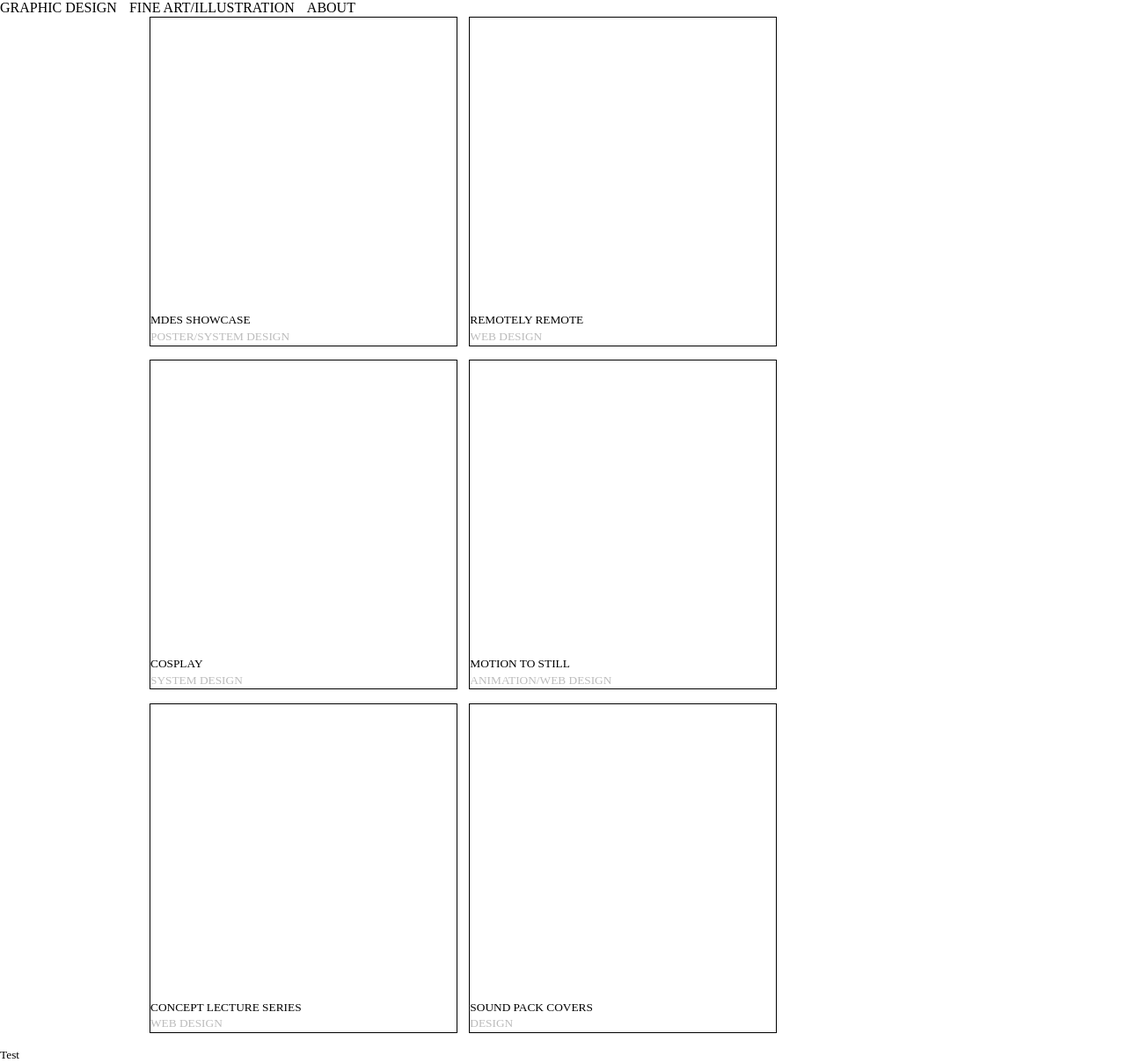
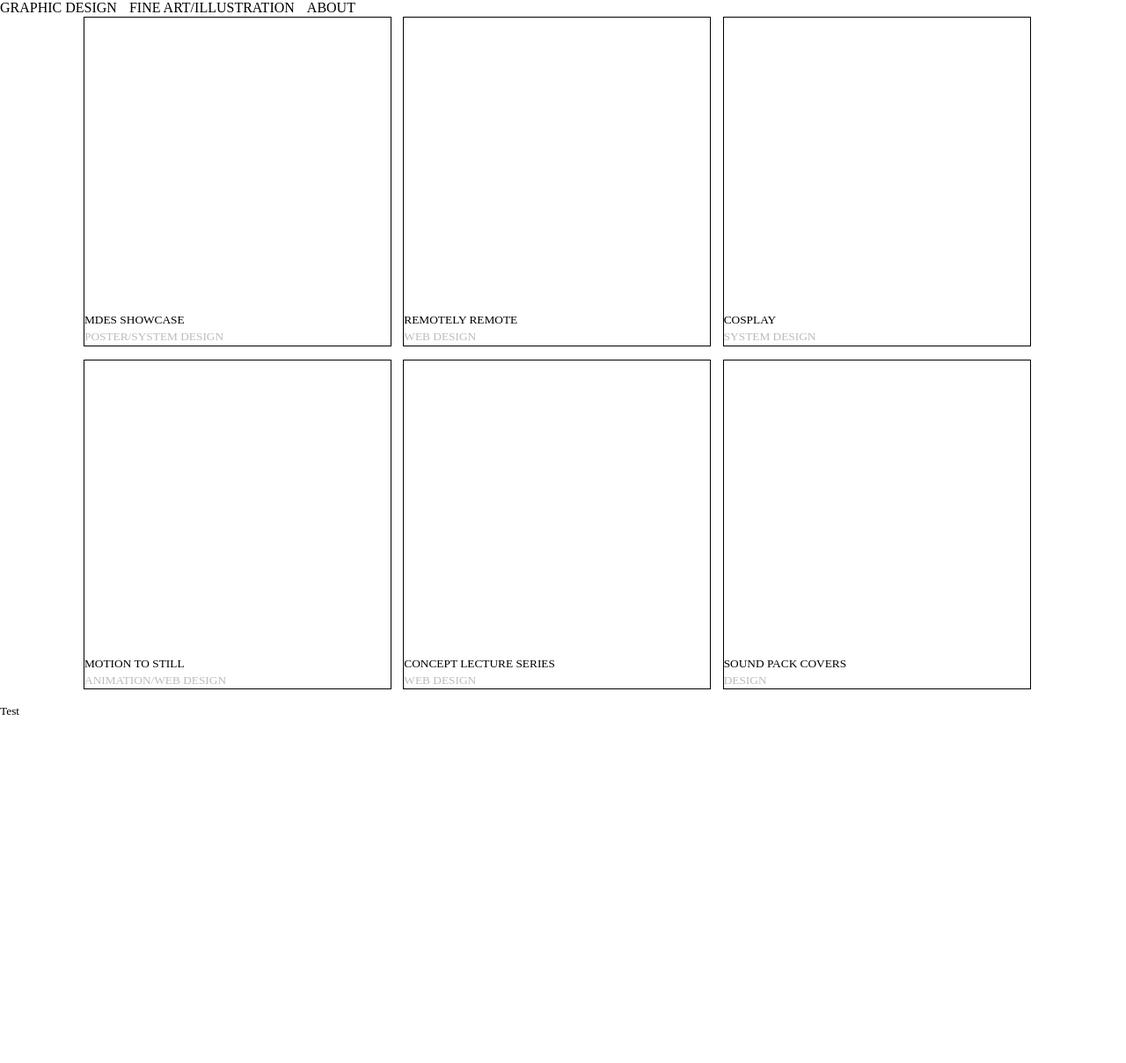
Before and after one commit to jaredkitade/portfolio, a PHP site: page / in a window 1280 px wide. Shown: the whole page at 88% size. After the commit the page ends 813 px from the top, so only its background shows below. Run offline with PHP 8.4, Linux system fonts and the light colour scheme.

Commit message:
projects

```diff
--- a/style.css
+++ b/style.css
@@ -54,7 +54,7 @@ a {
 	clear: both;
 }
 .projects {
-	max-width: 940px;
+	max-width: 1090px;
 	margin:0 auto;
 	height: auto;
 }
@@ -67,7 +67,7 @@ a {
 	padding:5px;
 	position: relative;
 }
-.thumbnail img {
+.thumbnail-img {
 	max-width: 350px;
 	max-height: 350px;
 	background: green;
```
